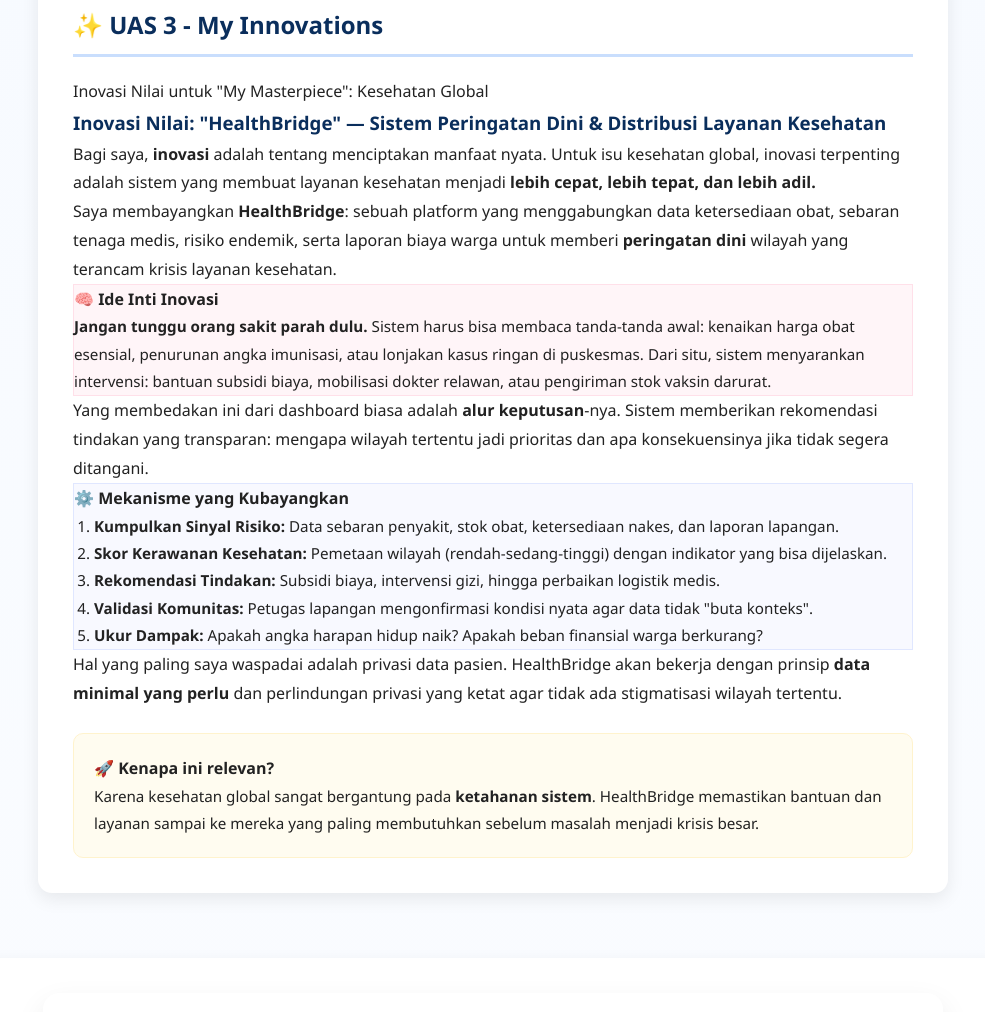
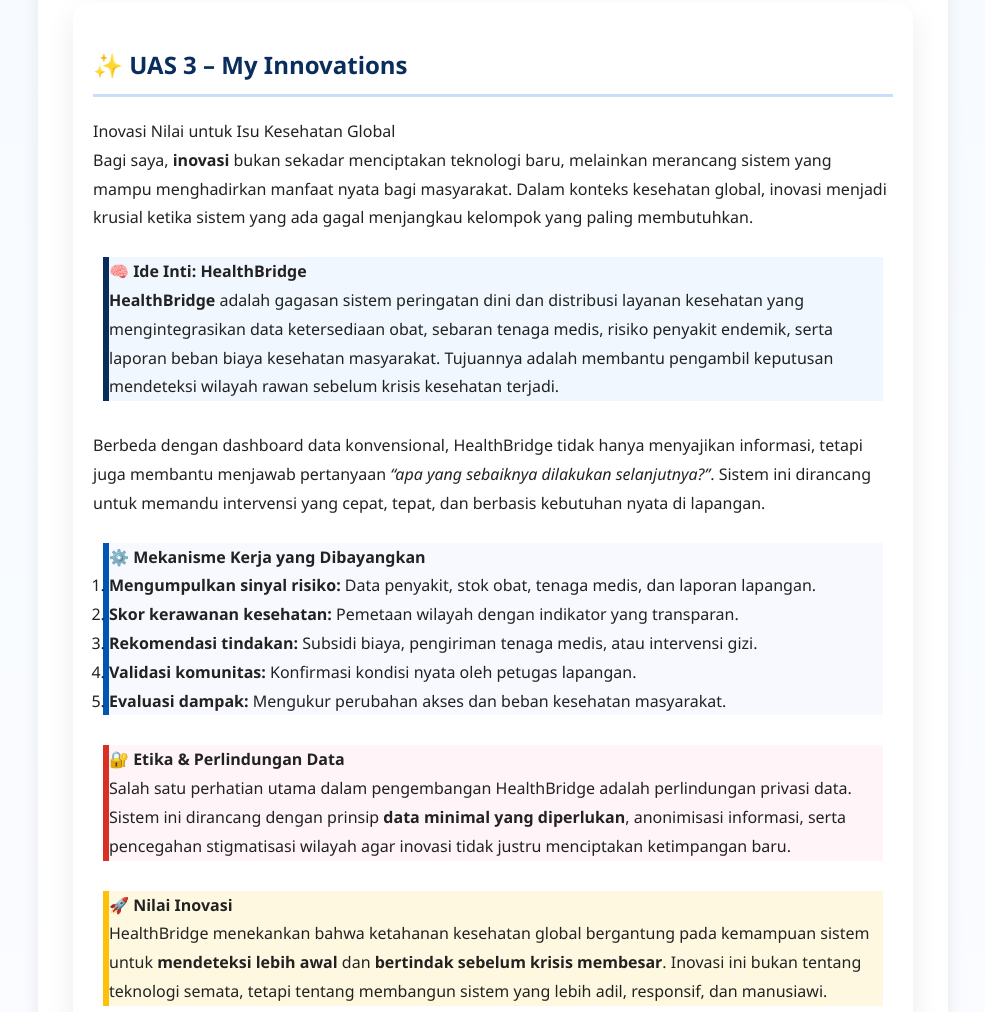
Before and after one commit to ayudiant/UTSKOMINTERAYUDIA, a plain HTML site: page index.html in a window 1280 px wide. Shown: the part 6920-7932 px from the top of the page, without its empty margins (147-1132 px from the left). Drawn offline with Linux system fonts and the light colour scheme.

Commit message:
Update index.html

```diff
--- a/index.html
+++ b/index.html
@@ -443,48 +443,7 @@ footer{
 </section>
 
 <section id="uas3">
-      <h2>✨ UAS 3 - My Innovations</h2>
-      <span class="uas-subtitle">Inovasi Nilai untuk "My Masterpiece": Kesehatan Global</span>
-
-      <div class="innovation-container">
-        <h3 style="color: #0a2e5c; margin-top: 0;">Inovasi Nilai: "HealthBridge" — Sistem Peringatan Dini & Distribusi Layanan Kesehatan</h3>
-
-        <p>Bagi saya, <strong>inovasi</strong> adalah tentang menciptakan manfaat nyata. Untuk isu kesehatan global, inovasi terpenting adalah sistem yang membuat layanan kesehatan menjadi <strong>lebih cepat, lebih tepat, dan lebih adil.</strong></p>
-
-        <p>Saya membayangkan <strong>HealthBridge</strong>: sebuah platform yang menggabungkan data ketersediaan obat, sebaran tenaga medis, risiko endemik, serta laporan biaya warga untuk memberi <strong>peringatan dini</strong> wilayah yang terancam krisis layanan kesehatan.</p>
-
-        <div class="highlight-box" style="background: #fff5f8; border: 1px solid #ffe0e9;">
-          <h4 style="margin-top: 0;">🧠 Ide Inti Inovasi</h4>
-          <p style="font-size: 0.95rem; margin-bottom: 0;">
-            <strong>Jangan tunggu orang sakit parah dulu.</strong> Sistem harus bisa membaca tanda-tanda awal: kenaikan harga obat esensial, penurunan angka imunisasi, atau lonjakan kasus ringan di puskesmas. Dari situ, sistem menyarankan intervensi: bantuan subsidi biaya, mobilisasi dokter relawan, atau pengiriman stok vaksin darurat.
-          </p>
-        </div>
-
-        <p>Yang membedakan ini dari dashboard biasa adalah <strong>alur keputusan</strong>-nya. Sistem memberikan rekomendasi tindakan yang transparan: mengapa wilayah tertentu jadi prioritas dan apa konsekuensinya jika tidak segera ditangani.</p>
-
-        <div class="highlight-box" style="background: #f8f9ff; border: 1px solid #e0e7ff;">
-          <h4 style="margin-top: 0;">⚙️ Mekanisme yang Kubayangkan</h4>
-          <ol style="font-size: 0.95rem; padding-left: 20px;">
-            <li><strong>Kumpulkan Sinyal Risiko:</strong> Data sebaran penyakit, stok obat, ketersediaan nakes, dan laporan lapangan.</li>
-            <li><strong>Skor Kerawanan Kesehatan:</strong> Pemetaan wilayah (rendah-sedang-tinggi) dengan indikator yang bisa dijelaskan.</li>
-            <li><strong>Rekomendasi Tindakan:</strong> Subsidi biaya, intervensi gizi, hingga perbaikan logistik medis.</li>
-            <li><strong>Validasi Komunitas:</strong> Petugas lapangan mengonfirmasi kondisi nyata agar data tidak "buta konteks".</li>
-            <li><strong>Ukur Dampak:</strong> Apakah angka harapan hidup naik? Apakah beban finansial warga berkurang?</li>
-          </ol>
-        </div>
-
-        <p>Hal yang paling saya waspadai adalah privasi data pasien. HealthBridge akan bekerja dengan prinsip <strong>data minimal yang perlu</strong> dan perlindungan privasi yang ketat agar tidak ada stigmatisasi wilayah tertentu.</p>
-
-        <div class="info-box" style="background: #fffcf0; border: 1px solid #fff3cd;">
-          <h4 style="margin-top: 0;">🚀 Kenapa ini relevan?</h4>
-          <p style="font-size: 0.95rem; margin-bottom: 0;">Karena kesehatan global sangat bergantung pada <strong>ketahanan sistem</strong>. HealthBridge memastikan bantuan dan layanan sampai ke mereka yang paling membutuhkan sebelum masalah menjadi krisis besar.</p>
-        </div>
-      </div>
-    </section>
-  </main>
-
-<section id="uas4">
-  <!-- OUTER FLOATING CARD (INI KUNCINYA) -->
+  <!-- OUTER FLOATING CARD -->
   <div style="
     background:#ffffff;
     border-radius:16px;
@@ -493,6 +452,101 @@ footer{
     margin:0 auto;
     box-shadow:0 12px 30px rgba(0,0,0,0.08);
   ">
+
+    <!-- HEADER -->
+    <div class="section-header">
+      <h2>✨ UAS 3 – My Innovations</h2>
+      <span>Inovasi Nilai untuk Isu Kesehatan Global</span>
+    </div>
+
+    <!-- OPENING -->
+    <p class="text-justify" style="max-width:820px; margin:0 auto 25px;">
+      Bagi saya, <strong>inovasi</strong> bukan sekadar menciptakan teknologi baru,
+      melainkan merancang sistem yang mampu menghadirkan manfaat nyata bagi
+      masyarakat. Dalam konteks kesehatan global, inovasi menjadi krusial ketika
+      sistem yang ada gagal menjangkau kelompok yang paling membutuhkan.
+    </p>
+
+    <!-- IDE INTI -->
+    <div class="box" style="
+      background:#f0f7ff;
+      border-left:6px solid #0a2e5c;
+      max-width:780px;
+      margin:0 auto 30px;
+    ">
+      <h4>🧠 Ide Inti: HealthBridge</h4>
+      <p class="text-justify">
+        <strong>HealthBridge</strong> adalah gagasan sistem peringatan dini dan
+        distribusi layanan kesehatan yang mengintegrasikan data ketersediaan obat,
+        sebaran tenaga medis, risiko penyakit endemik, serta laporan beban biaya
+        kesehatan masyarakat. Tujuannya adalah membantu pengambil keputusan
+        mendeteksi wilayah rawan sebelum krisis kesehatan terjadi.
+      </p>
+    </div>
+
+    <!-- WHY -->
+    <p class="text-justify" style="max-width:820px; margin:0 auto 25px;">
+      Berbeda dengan dashboard data konvensional, HealthBridge tidak hanya
+      menyajikan informasi, tetapi juga membantu menjawab pertanyaan
+      <em>“apa yang sebaiknya dilakukan selanjutnya?”</em>.
+      Sistem ini dirancang untuk memandu intervensi yang cepat, tepat,
+      dan berbasis kebutuhan nyata di lapangan.
+    </p>
+
+    <!-- MEKANISME -->
+    <div class="box" style="
+      background:#f8f9ff;
+      border-left:6px solid #0056b3;
+      max-width:780px;
+      margin:0 auto 30px;
+    ">
+      <h4>⚙️ Mekanisme Kerja yang Dibayangkan</h4>
+      <ol>
+        <li><strong>Mengumpulkan sinyal risiko:</strong> Data penyakit, stok obat, tenaga medis, dan laporan lapangan.</li>
+        <li><strong>Skor kerawanan kesehatan:</strong> Pemetaan wilayah dengan indikator yang transparan.</li>
+        <li><strong>Rekomendasi tindakan:</strong> Subsidi biaya, pengiriman tenaga medis, atau intervensi gizi.</li>
+        <li><strong>Validasi komunitas:</strong> Konfirmasi kondisi nyata oleh petugas lapangan.</li>
+        <li><strong>Evaluasi dampak:</strong> Mengukur perubahan akses dan beban kesehatan masyarakat.</li>
+      </ol>
+    </div>
+
+    <!-- ETHICS -->
+    <div class="box" style="
+      background:#fff5f8;
+      border-left:6px solid #d93025;
+      max-width:780px;
+      margin:0 auto 30px;
+    ">
+      <h4>🔐 Etika & Perlindungan Data</h4>
+      <p class="text-justify">
+        Salah satu perhatian utama dalam pengembangan HealthBridge adalah
+        perlindungan privasi data. Sistem ini dirancang dengan prinsip
+        <strong>data minimal yang diperlukan</strong>, anonimisasi informasi,
+        serta pencegahan stigmatisasi wilayah agar inovasi tidak justru
+        menciptakan ketimpangan baru.
+      </p>
+    </div>
+
+    <!-- CLOSING -->
+    <div class="box" style="
+      background:#fff8e1;
+      border-left:6px solid #ffc107;
+      max-width:780px;
+      margin:0 auto;
+    ">
+      <h4>🚀 Nilai Inovasi</h4>
+      <p class="text-justify">
+        HealthBridge menekankan bahwa ketahanan kesehatan global bergantung pada
+        kemampuan sistem untuk <strong>mendeteksi lebih awal</strong> dan
+        <strong>bertindak sebelum krisis membesar</strong>.
+        Inovasi ini bukan tentang teknologi semata, tetapi tentang
+        membangun sistem yang lebih adil, responsif, dan manusiawi.
+      </p>
+    </div>
+
+  </div>
+</section>
+
 
     <!-- HEADER -->
     <div class="section-header">
```
